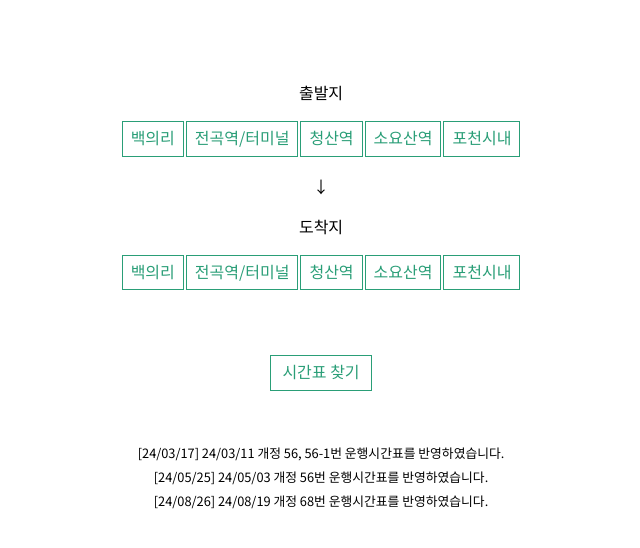
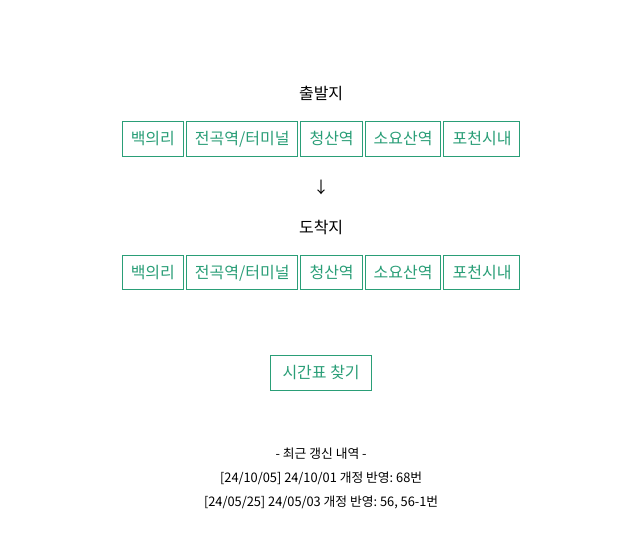
Before and after one commit to PC28K/1382bus, a plain HTML site: page index.html in a window 1280 px wide. Shown: the whole page, without its empty margins (319-959 px from the left). Drawn offline with nearby package versions, Linux system fonts and the light colour scheme.

Commit message:
Update index.html

```diff
--- a/index.html
+++ b/index.html
@@ -170,9 +170,9 @@
         </div>
         <p />
         <span style="font-size: 0.8em;">
-        	[24/03/17] 24/03/11 개정 56, 56-1번 운행시간표를 반영하였습니다.<br>
-			[24/05/25] 24/05/03 개정 56번 운행시간표를 반영하였습니다.<br>
-			[24/08/26] 24/08/19 개정 68번 운행시간표를 반영하였습니다.
+			- 최근 갱신 내역 -<br>
+			[24/10/05] 24/10/01 개정 반영: 68번<br>
+			[24/05/25] 24/05/03 개정 반영: 56, 56-1번
         </span>
     </div>
     <div id="result">
@@ -262,7 +262,7 @@
 
     function setSearch(){
         $.ajax({
-            url: './timetable.txt?240819'
+            url: './timetable.txt?241001'
         }).done(function(data){
             var rowtable = data;
             rowtable = rowtable.split('-----');
```
